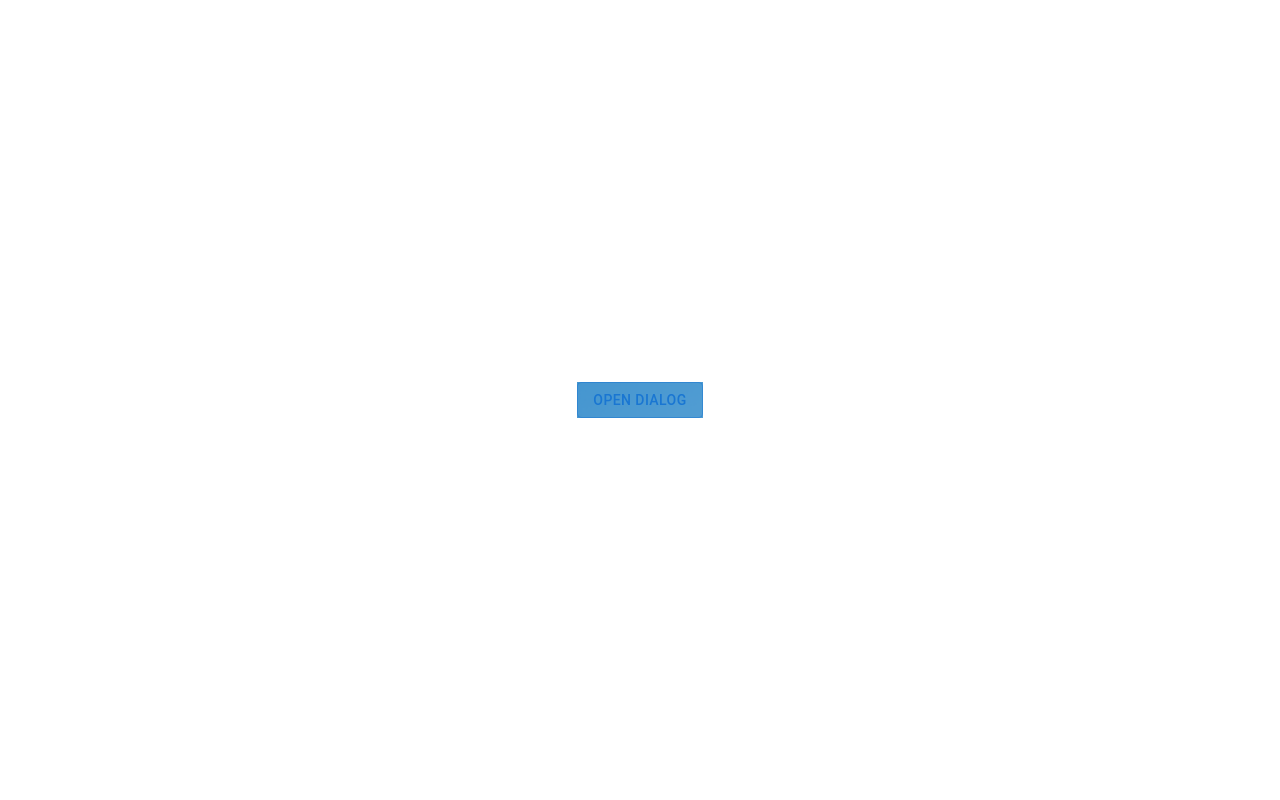
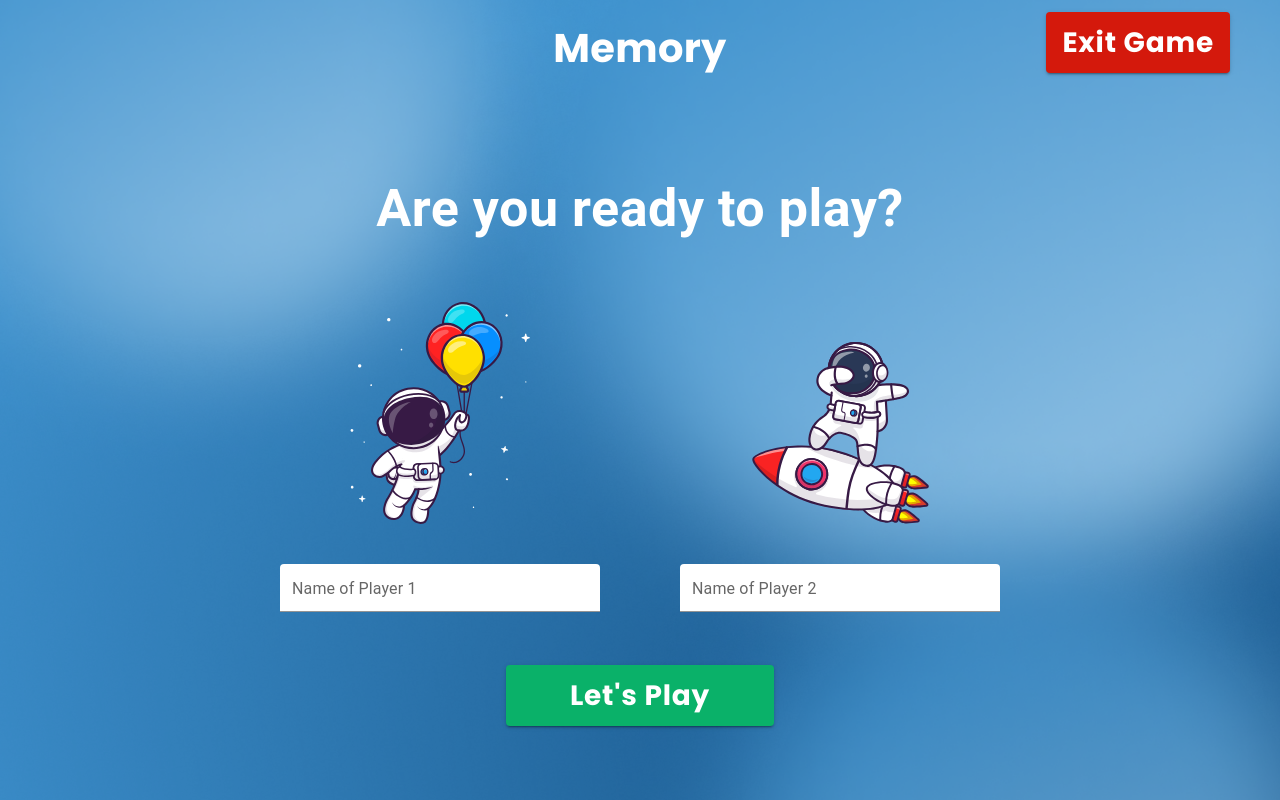
Before and after one commit to carinadiesel-dev/memory-game, a React (Vite) app: page / in a window 1280 px wide. Built offline with nearby package versions, Linux system fonts and the light colour scheme.

Commit message:
Player names now get stored in context

```diff
--- a/src/App.tsx
+++ b/src/App.tsx
@@ -1,17 +1,17 @@
 import { Box } from "@mui/material";
-import { useState } from "react";
 import "./App.css";
 import backgroundImage from "./assets/Background.png";
 import UserNamesModal from "./components/UserNamesModal";
+import { PlayerNamesProvider } from "./context/PlayerContext";
 
 function App() {
-  const [count, setCount] = useState(0);
-
   return (
     <>
-      <Box sx={{ backgroundImage: `url(${backgroundImage})` }}>
-        <UserNamesModal />
-      </Box>
+      <PlayerNamesProvider>
+        <Box sx={{ backgroundImage: `url(${backgroundImage})` }}>
+          <UserNamesModal />
+        </Box>
+      </PlayerNamesProvider>
     </>
   );
 }
--- a/src/components/UserNamesModal.tsx
+++ b/src/components/UserNamesModal.tsx
@@ -6,6 +6,7 @@ import DialogContent from "@mui/material/DialogContent";
 import DialogTitle from "@mui/material/DialogTitle";
 import React from "react";
 import backgroundImg from "../assets/Background.png";
+import { usePlayerNamesContext } from "../context/PlayerContext";
 import { Player1Icon } from "./Player1Icon";
 import { Player2Icon } from "./Player2Icon";
 
@@ -22,14 +23,15 @@ const BootstrapDialog = styled(Dialog)(() => ({
   },
   "& .MuiInputBase-root": {
     backgroundColor: "white",
-    "&:focus": {
-      backgroundColor: "white",
-    },
+  },
+  "& .Mui-focused": {
+    backgroundColor: "white",
   },
 }));
 
 export default function UserNamesDialog() {
-  const [open, setOpen] = React.useState(false);
+  const [open, setOpen] = React.useState(true);
+  const { playerNames, setPlayerNames } = usePlayerNamesContext();
 
   const handleClickOpen = () => {
     setOpen(true);
@@ -38,6 +40,16 @@ export default function UserNamesDialog() {
     setOpen(false);
   };
 
+  const handlePlayButtonClick = (event: any) => {
+    event.preventDefault();
+    setOpen(false);
+    setPlayerNames({
+      player1: playerNames.player1,
+      player2: playerNames.player2,
+    });
+  };
+
+  console.log(playerNames);
   return (
     <React.Fragment>
       <Button variant="outlined" onClick={handleClickOpen}>
@@ -83,18 +95,6 @@ export default function UserNamesDialog() {
         >
           Exit Game
         </Button>
-        {/* <IconButton
-          aria-label="close"
-          onClick={handleClose}
-          sx={{
-            position: "absolute",
-            right: 8,
-            top: 8,
-            color: (theme) => theme.palette.grey[500],
-          }}
-        >
-          <CloseIcon />
-        </IconButton> */}
         <DialogContent
           sx={{
             display: "flex",
@@ -130,11 +130,15 @@ export default function UserNamesDialog() {
             >
               <Player1Icon />
               <TextField
-                id="outlined-basic"
+                id="player1Name"
+                name="player1Name"
                 label="Name of Player 1"
                 variant="filled"
                 sx={{ marginTop: 5 }}
                 size="small"
+                onChange={(e) =>
+                  setPlayerNames({ ...playerNames, player1: e.target.value })
+                }
                 fullWidth
               />
             </Stack>
@@ -147,11 +151,17 @@ export default function UserNamesDialog() {
             >
               <Player2Icon />
               <TextField
-                id="outlined-basic"
+                id="player2Name"
+                name="player2Name"
                 label="Name of Player 2"
                 variant="filled"
                 sx={{ marginTop: 5 }}
                 size="small"
+                onChange={(e) => {
+                  setTimeout(() => {
+                    setPlayerNames({ ...playerNames, player2: e.target.value });
+                  }, 2000);
+                }}
                 fullWidth
               />
             </Stack>
@@ -171,7 +181,7 @@ export default function UserNamesDialog() {
               },
             }}
             variant="contained"
-            onClick={handleClose}
+            onClick={handlePlayButtonClick}
           >
             Let's Play
           </Button>
--- /dev/null
+++ b/src/context/PlayerContext.tsx
@@ -0,0 +1,39 @@
+import { ReactNode, createContext, useContext, useState } from "react";
+
+type PlayerName = {
+  player1: string;
+  player2: string;
+};
+
+type PlayerNamesContext = {
+  playerNames: PlayerName;
+  setPlayerNames: (playerNames: PlayerName) => void;
+};
+
+export const PlayerNamesContext = createContext<PlayerNamesContext | null>(
+  null
+);
+
+interface PlayerNamesProviderProps {
+  children: ReactNode;
+}
+
+export function PlayerNamesProvider({ children }: PlayerNamesProviderProps) {
+  const [playerNames, setPlayerNames] = useState({ player1: "", player2: "" });
+
+  return (
+    <PlayerNamesContext.Provider value={{ playerNames, setPlayerNames }}>
+      {children}
+    </PlayerNamesContext.Provider>
+  );
+}
+
+export const usePlayerNamesContext = () => {
+  const context = useContext(PlayerNamesContext);
+  if (context === null) {
+    throw new Error(
+      "usePlayerNamesContext must be used within the usePlayerNamesContextProvider"
+    );
+  }
+  return context;
+};
```
Also changed, not shown: src/assets/player2.svg (deleted).
